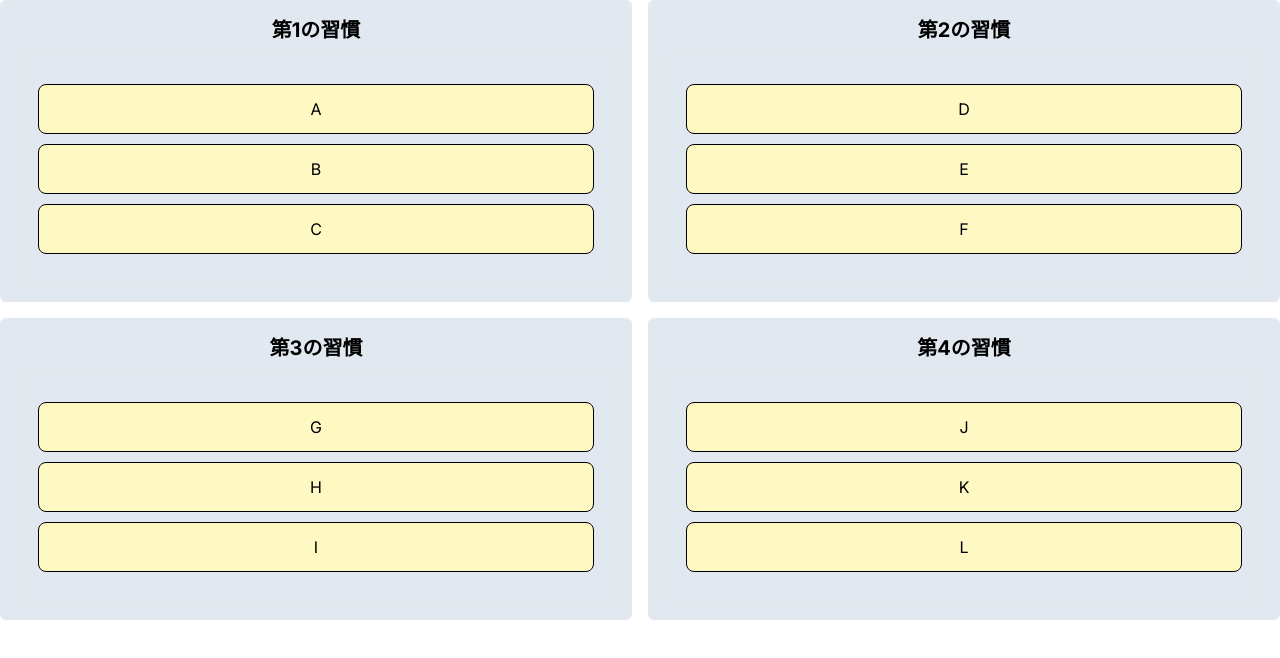
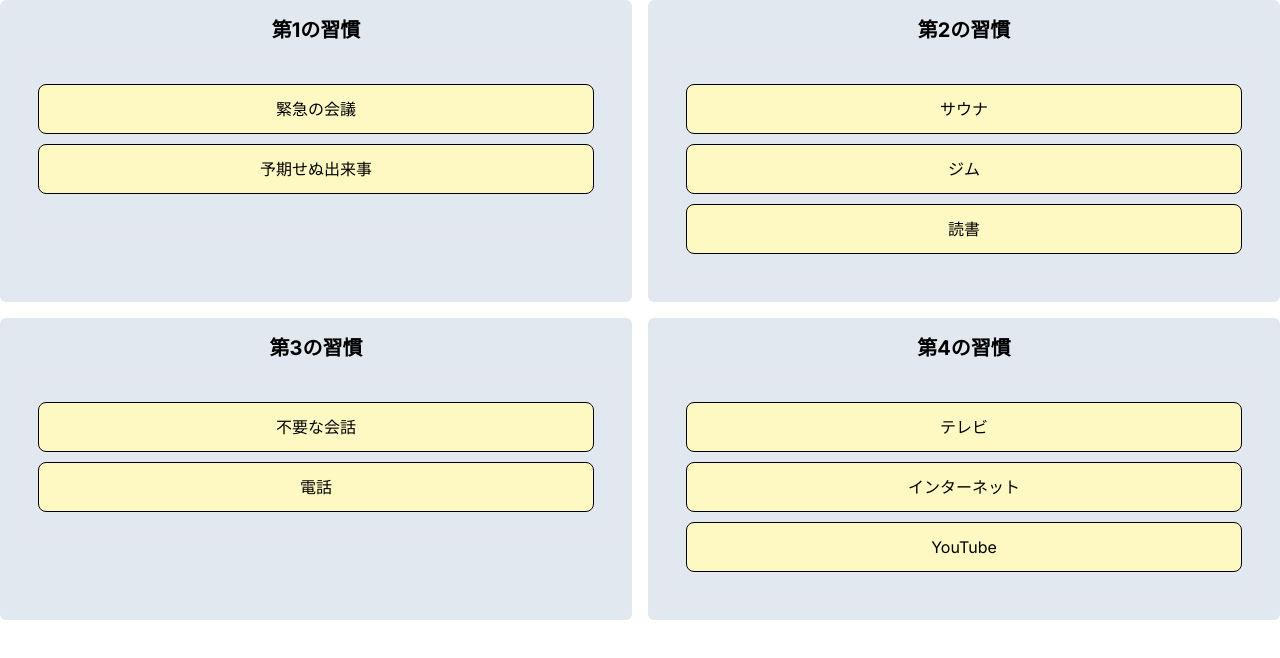
Before and after one commit to mikurikuri11/dnd-tutorial, a Next.js app: page /dnd in a window 1280 px wide. Shown: the top 658 px of the page. Built offline with nearby package versions, Linux system fonts and the light colour scheme.

Commit message:
🚘update：rename todo

```diff
--- a/src/components/Container.tsx
+++ b/src/components/Container.tsx
@@ -6,10 +6,10 @@ import Item from "./Item";
 
 const Container = () => {
   const initialItems = {
-    第1の習慣: ["A", "B", "C"],
-    第2の習慣: ["D", "E", "F"],
-    第3の習慣: ["G", "H", "I"],
-    第4の習慣: ["J", "K", "L"],
+    第1の習慣: ["緊急の会議", "予期せぬ出来事"],
+    第2の習慣: ["サウナ", "ジム", "読書"],
+    第3の習慣: ["不要な会話", "電話"],
+    第4の習慣: ["テレビ", "インターネット", "YouTube"],
   };
 
   const { items, activeId, sensors, handleDragStart, handleDragOver, handleDragEnd } =
```
